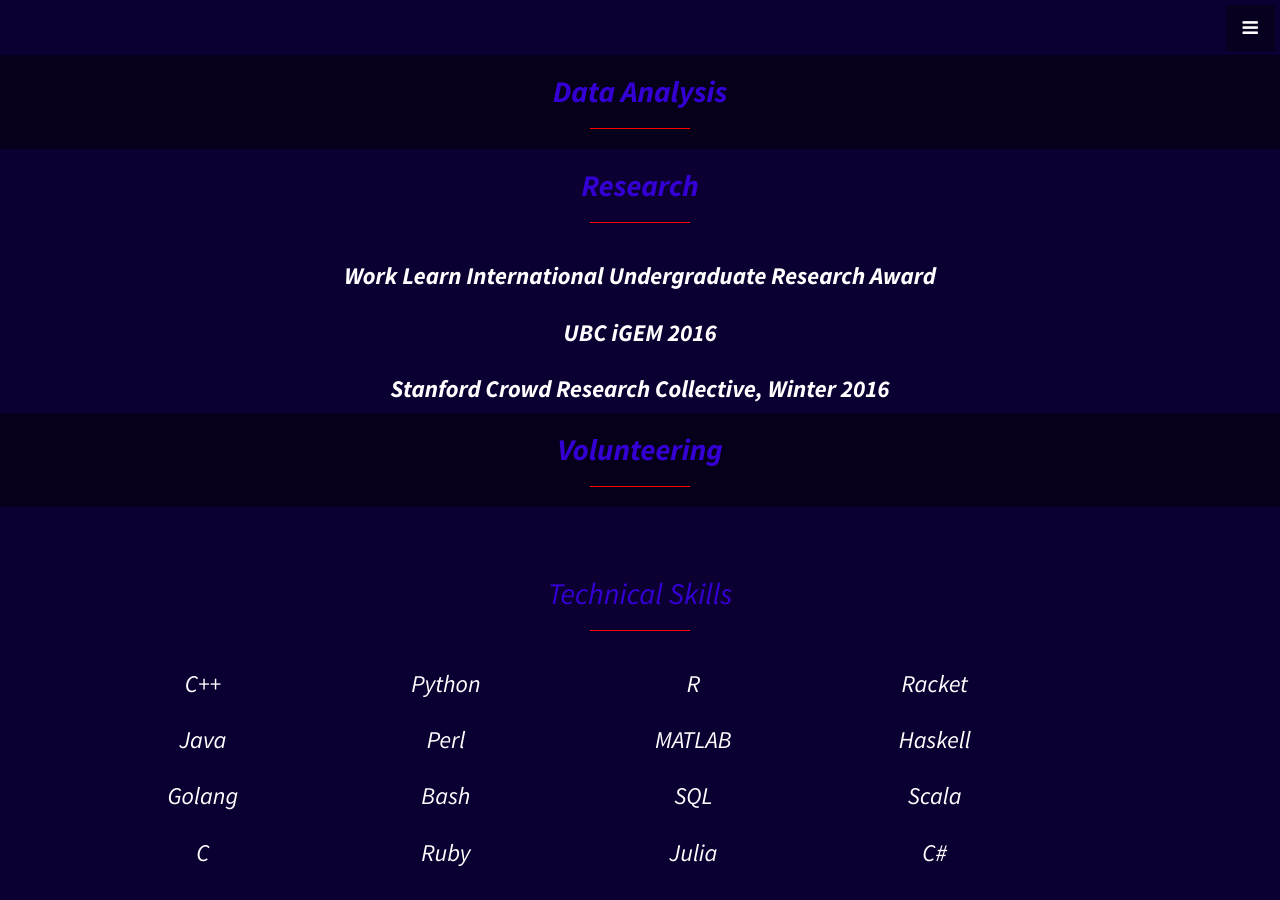
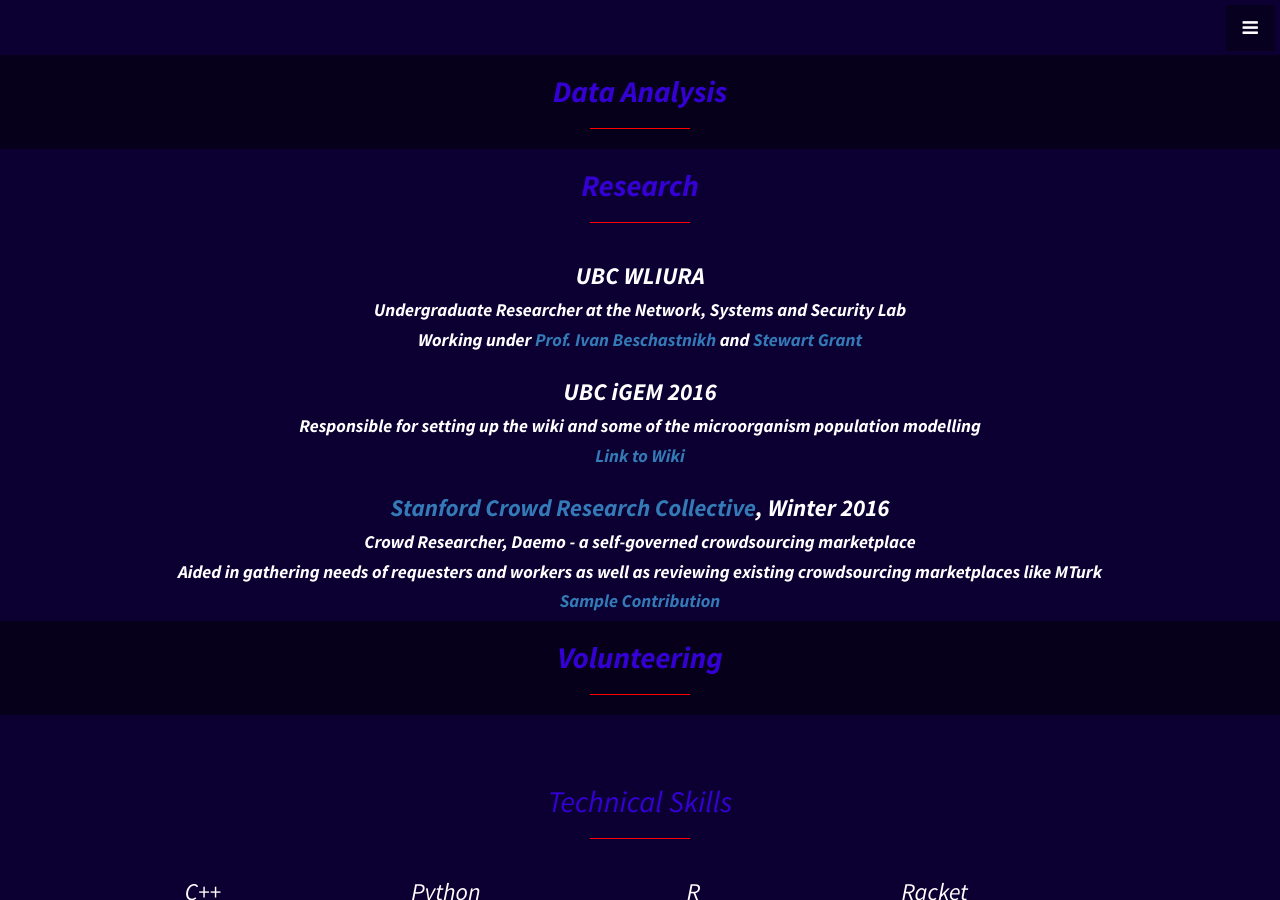
Before and after one commit to vaastav/vaastav.github.io, a Jekyll site: the page index.html, which Jekyll copies as it is, in a window 1280 px wide and 900 px high, scrolled down 3847 px. Built offline with Jekyll 4.4.1, drawn with Linux system fonts in a browser that asks for light colours.

Commit message:
Add research section

```diff
--- a/index.html
+++ b/index.html
@@ -272,7 +272,7 @@
                         <div class="row">
                             <div class="col-md-4">
                                 <h3><b>Undergrad Researchers, Network, Systems and Security Lab, May 2018 - current</b></h3>
-                                <h4><b> Will be working under <span><a href="https://www.cs.ubc.ca/~bestchai/">Prof. Ivan Beshastnikh</a></span> and <span><a href="https://wantonsolutions.github.io/">Stewart Grant</a></span></b></h4>
+                                <h4><b> Will be working under <span><a href="https://www.cs.ubc.ca/~bestchai/">Prof. Ivan Beschastnikh</a></span> and <span><a href="https://wantonsolutions.github.io/">Stewart Grant</a></span></b></h4>
                             </div>
                             <div class="col-md-4">
                                 <h3><b>Research Assistant, Interdisciplinary Speech Research Lab, Nov 2017 - Apr 2018</b></h3>
@@ -431,17 +431,24 @@
             </header>
             <div class="row text-center">
                 <div class="col-md-12">
-                    <h3><b> Work Learn International Undergraduate Research Award</b></h3>
+                    <h3><b> UBC WLIURA</b></h3>
+                    <h4><b> Undergraduate Researcher at the Network, Systems and Security Lab </b></h4>
+                    <h4><b> Working under <span><a href="https://www.cs.ubc.ca/~bestchai/">Prof. Ivan Beschastnikh</a></span> and <span><a href="https://wantonsolutions.github.io/">Stewart Grant</a></span></b></h4>
                 </div>
             </div>
 			<div class="row text-center">
 				<div class="col-md-12">
-					<h3><b> UBC iGEM 2016 </b></h3>
+                    <h3><b> UBC iGEM 2016 </b></h3>
+                    <h4><b> Responsible for setting up the wiki and some of the microorganism population modelling </b></h4>
+                    <h4><b><a href="http://2016.igem.org/Team:British_Columbia">Link to Wiki</a></b></h4>
                 </div>
             </div>
             <div class="row text-center">
                 <div class="col-md-12">
-                    <h3><b> Stanford Crowd Research Collective, Winter 2016 </b></h3>
+                    <h3><b> <a href="http://crowdresearch.stanford.edu/w/index.php?title=Main_Page">Stanford Crowd Research Collective</a>, Winter 2016 </b></h3>
+                    <h4><b> Crowd Researcher, Daemo - a self-governed crowdsourcing marketplace</b></h4>
+                    <h4><b> Aided in gathering needs of requesters and workers as well as reviewing existing crowdsourcing marketplaces like MTurk</b></h4>
+                    <h4><b><a href="http://crowdresearch.stanford.edu/w/index.php?title=WinterMilestone_2_vaastav">Sample Contribution</a></b></h4>
                 </div>
 			</div>
 		</div>
```
